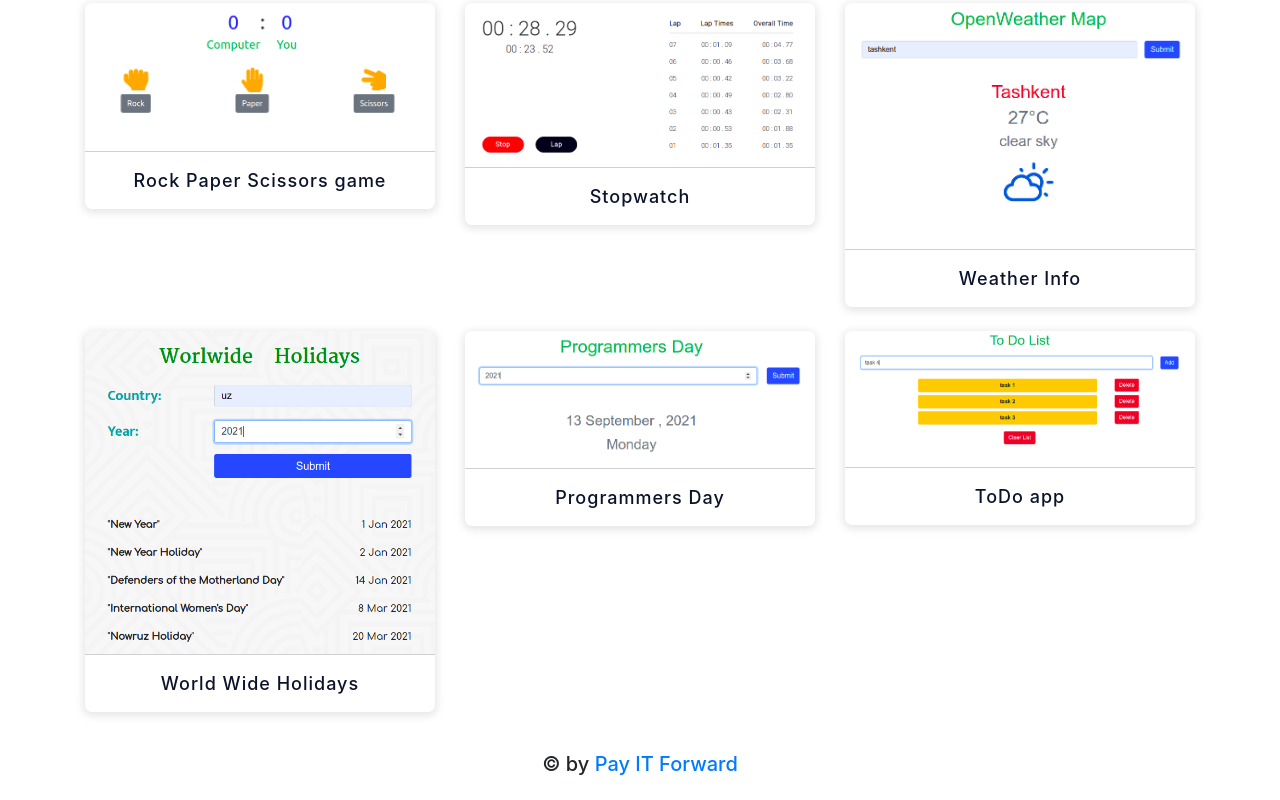
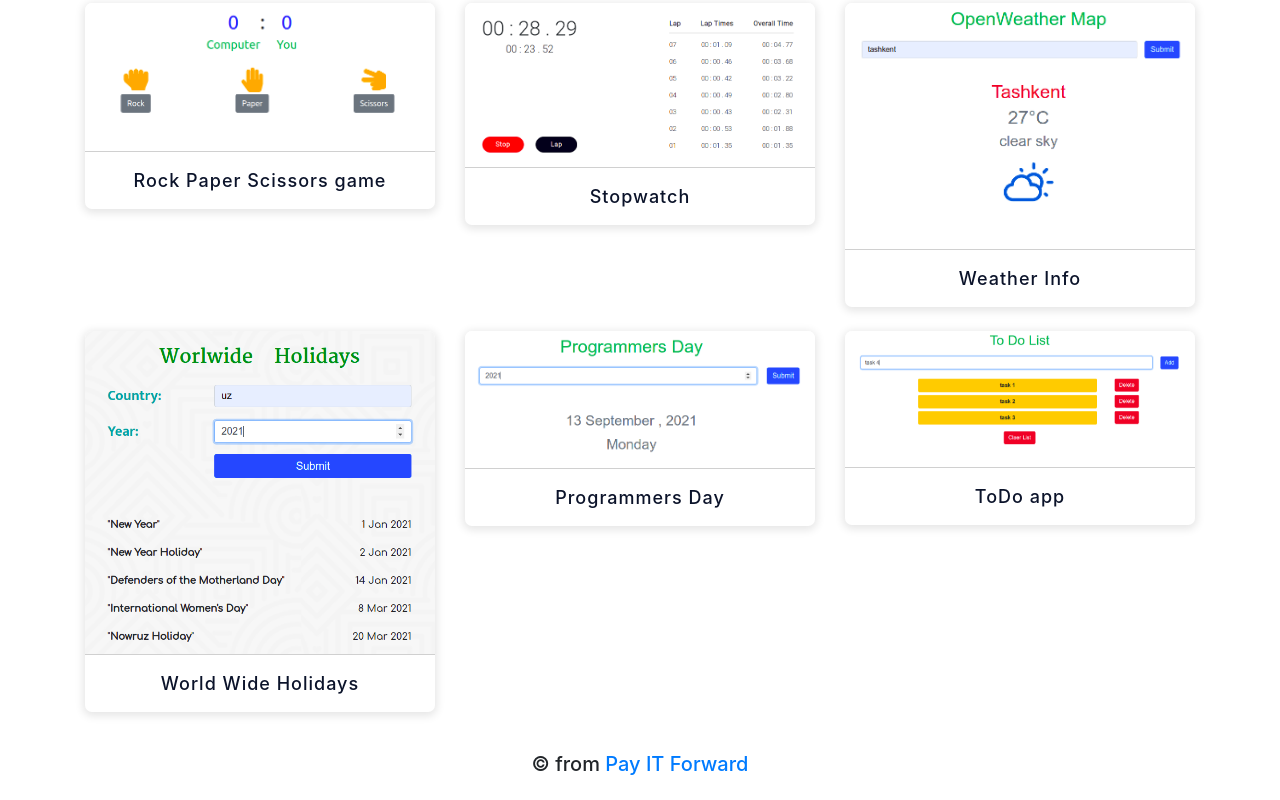
Before and after one commit to husan-eshonqulov/my-projects, a React (Create React App) app: page / in a window 1280 px wide. Shown: the part 439-1239 px from the top of the page. Built offline with nearby package versions, Linux system fonts and the light colour scheme.

Commit message:
fix: fix copyright

```diff
--- a/src/components/app/App.tsx
+++ b/src/components/app/App.tsx
@@ -43,7 +43,7 @@ function App() {
         <Projects projectsInfo={data[1]} />
       </div>
       <div className="d-flex justify-content-center mt-3 mb-3">
-        <h5>&copy; by <a href="https://it-forward.github.io/" target="_balnk">Pay IT Forward</a></h5>
+        <h5>&copy; from <a href="https://it-forward.github.io/" target="_balnk">Pay IT Forward</a></h5>
       </div>
     </Container>
   );
```
